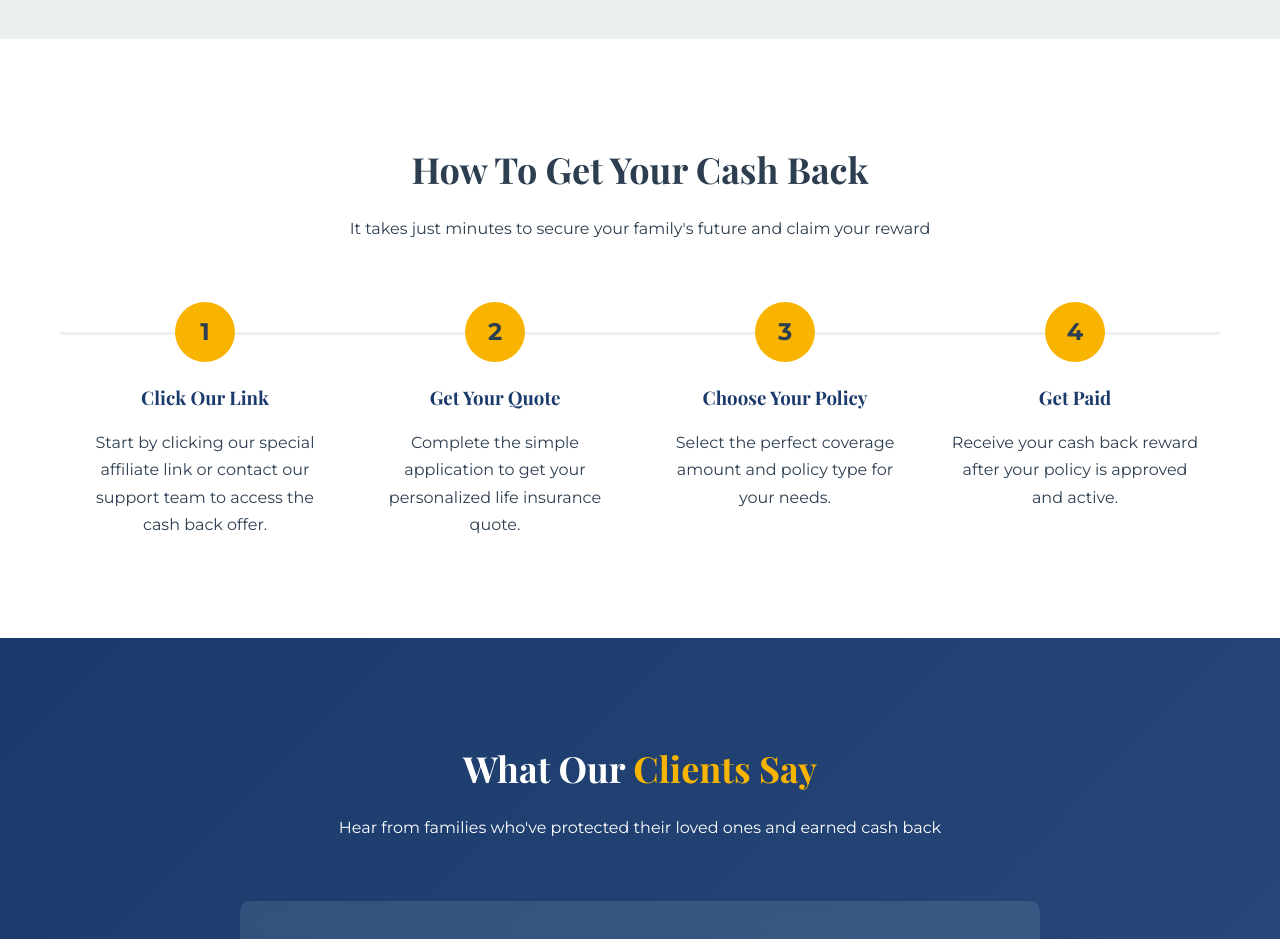
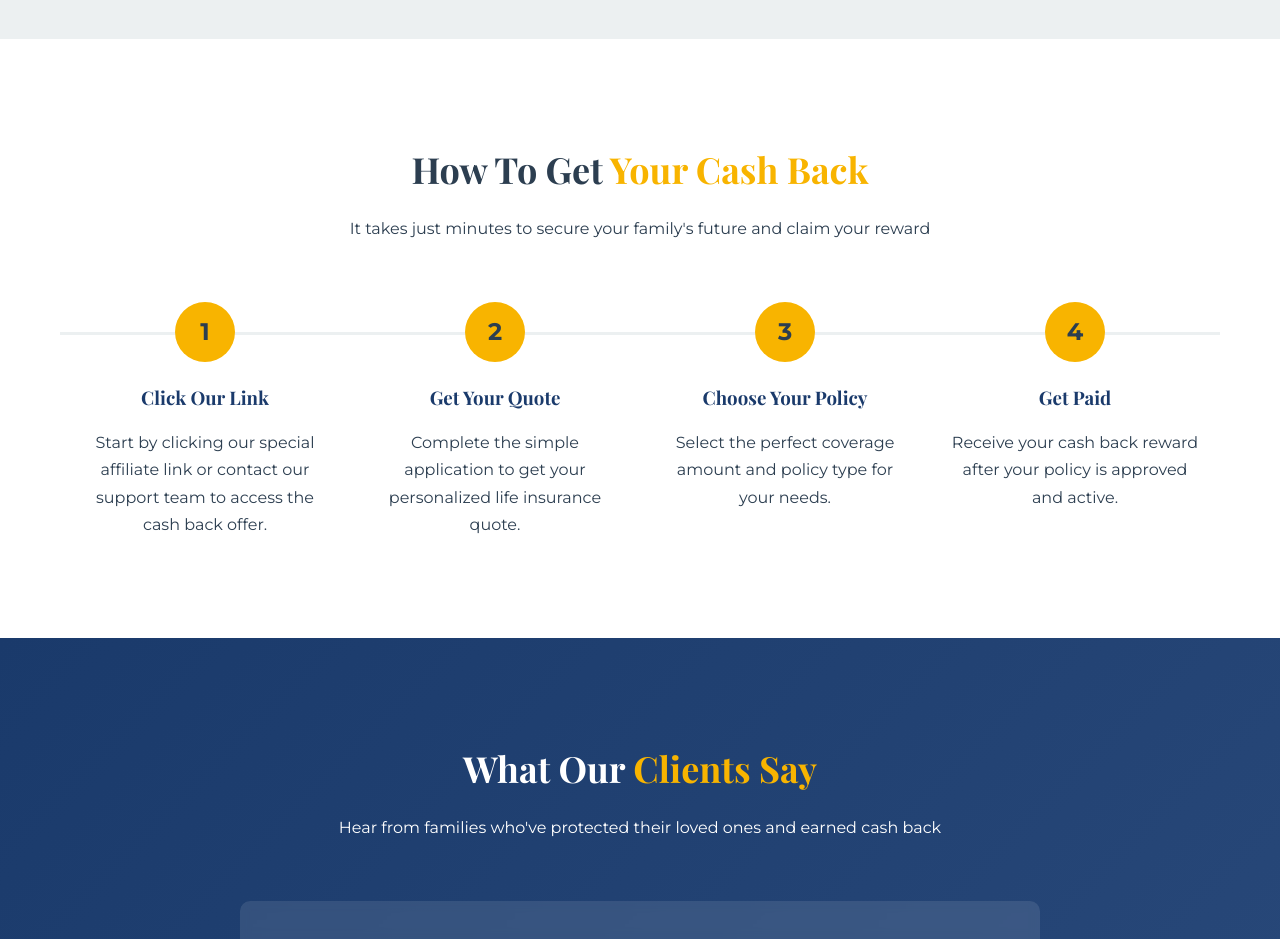
Before and after one commit to raipravat/Bima-discount, a website: page index.html in a window 1280 px wide. Shown: the part 1720-2659 px from the top of the page. Drawn offline with nearby package versions, Linux system fonts and the light colour scheme.

Commit message:
Update index.html

```diff
--- a/index.html
+++ b/index.html
@@ -140,7 +140,7 @@
   <section class="how-it-works" id="how-it-works">
     <div class="container">
       <div class="section-title">
-        <h2>How To Get <span class="highlight"></span>Your Cash Back</span></h2>
+        <h2>How To Get <span class="highlight">Your Cash Back</span></h2>
         <p>
           It takes just minutes to secure your family's future and claim your
           reward
```
